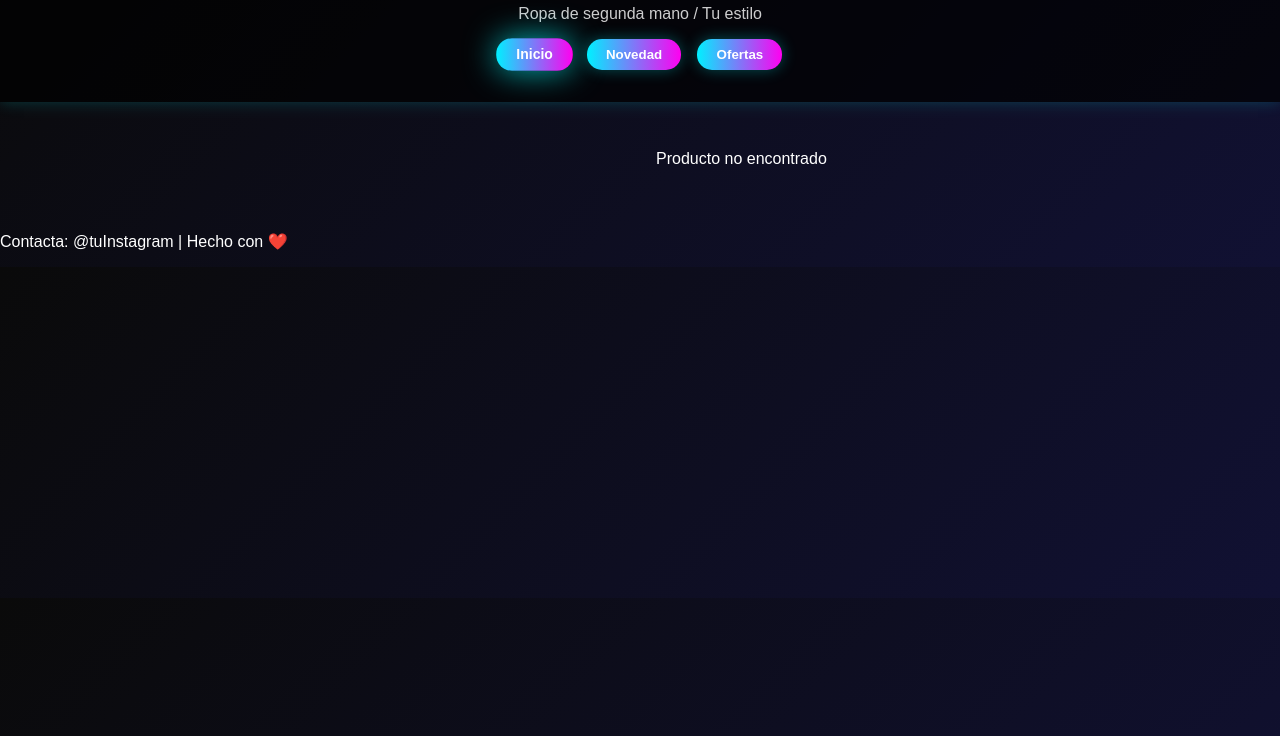
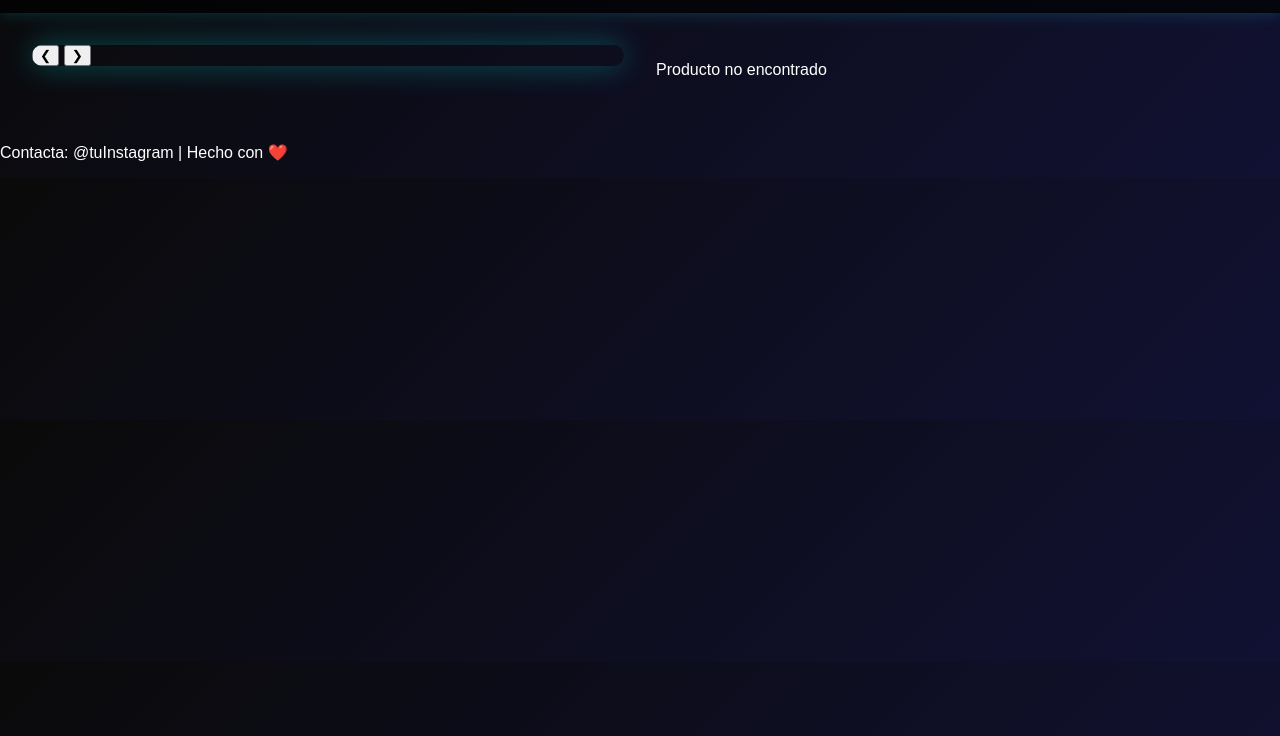
Before and after one commit to enriquegm2008/vinted, a plain HTML site: page producto.html in a window 1280 px wide. Shown: the part 64-800 px from the top of the page. Drawn offline with Linux system fonts and the light colour scheme.

Commit message:
Enhance producto.html with logo hover effect
Added hover effect on logo and improved tab content display.

```diff
--- a/producto.html
+++ b/producto.html
@@ -6,13 +6,24 @@
   <title>Detalle del Producto</title>
   <link rel="stylesheet" href="assets/css/style.css">
   <link rel="stylesheet" href="assets/css/producto.css">
+  <style>
+    /* Efecto hover en el logo */
+    header h1 {
+      cursor: pointer;
+      transition: transform 0.3s;
+      color: #00f0ff;
+      text-shadow: 0 0 10px #00f0ff;
+    }
+    header h1:hover {
+      transform: scale(1.2);
+    }
+  </style>
 </head>
 <body>
 
   <!-- -------------------- HEADER -------------------- -->
   <header>
-    <h1>Mi Tienda</h1>
-    <p>Ropa de segunda mano / Tu estilo</p>
+    <h1 id="logo">Mi Tienda</h1>
 
     <!-- Carrito desplegable -->
     <div id="carrito-header" class="carrito-header">
@@ -25,58 +36,47 @@
         <a id="btn-pagar" href="#" target="_blank" class="btn">Pagar con PayPal</a>
         </div>
     </div>
-
-    <!-- Menú de pestañas -->
-    <nav class="tabs">
-        <button class="tab-btn active" data-tab="inicio">Inicio</button>
-        <button class="tab-btn" data-tab="novedad">Novedad</button>
-        <button class="tab-btn" data-tab="ofertas">Ofertas</button>
-    </nav>
   </header>
 
-
   <!-- -------------------- CONTENIDO DEL PRODUCTO -------------------- -->
-  <main class="producto-container">
+  <main>
+    <div class="tab-content" id="producto-detalle" style="display:block;">
+      <div class="producto-container">
         <div class="producto-imagenes">
-        <div class="carrusel"></div>
+          <div class="carrusel">
+            <button class="flecha izquierda">&#10094;</button>
+            <img src="" alt="Producto" class="imagen-activa">
+            <button class="flecha derecha">&#10095;</button>
+          </div>
           <div class="miniaturas"></div>
         </div>
         <div class="producto-info"></div>
+      </div>
+    </div>
   </main>
-
 
   <footer>
     <p>Contacta: @tuInstagram | Hecho con ❤️</p>
   </footer>
 
+  <!-- Scripts -->
   <script src="assets/js/carrito.js"></script>
   <script src="assets/js/main.js"></script>
   <script src="assets/js/producto.js"></script>
+
   <script>
-  // Seleccionar todos los botones de pestañas y los contenidos
-  const tabButtons = document.querySelectorAll('.tab-btn');
-  const tabContents = document.querySelectorAll('.tab-content');
+    // Redirigir al clicar en el logo
+    const logo = document.getElementById('logo');
+    if(logo){
+      logo.addEventListener('click', () => {
+        window.location.href = 'index.html';
+      });
+    }
 
-  tabButtons.forEach(btn => {
-    btn.addEventListener('click', () => {
-      // Quitar clase 'active' a todos los botones
-      tabButtons.forEach(b => b.classList.remove('active'));
-      // Activar el botón clicado
-      btn.classList.add('active');
-
-      // Ocultar todos los contenidos
-      tabContents.forEach(tab => tab.style.display = 'none');
-
-      // Mostrar contenido correspondiente
-      const target = document.getElementById(btn.dataset.tab);
-      if (target) target.style.display = 'block';
-    });
-  });
-
-  // Opcional: mostrar la pestaña inicial 'Inicio' al cargar la página
+    // Solo mostramos el contenedor del producto
     document.addEventListener('DOMContentLoaded', () => {
-    const inicioTab = document.querySelector('.tab-btn[data-tab="inicio"]');
-    if (inicioTab) inicioTab.click();
+      const productoTab = document.getElementById('producto-detalle');
+      if(productoTab) productoTab.style.display = 'block';
     });
   </script>
 
```
Lines whose indentation alone changed are shown as unchanged.
